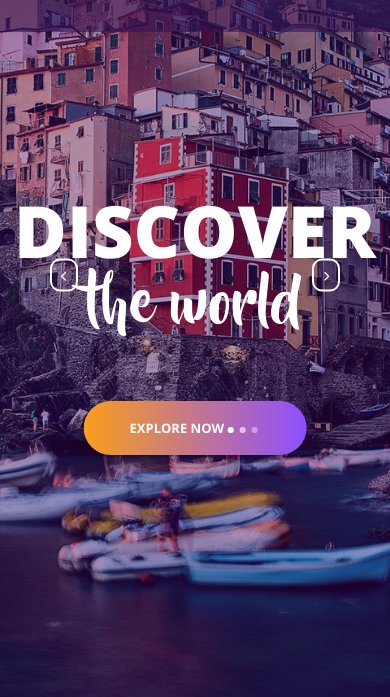
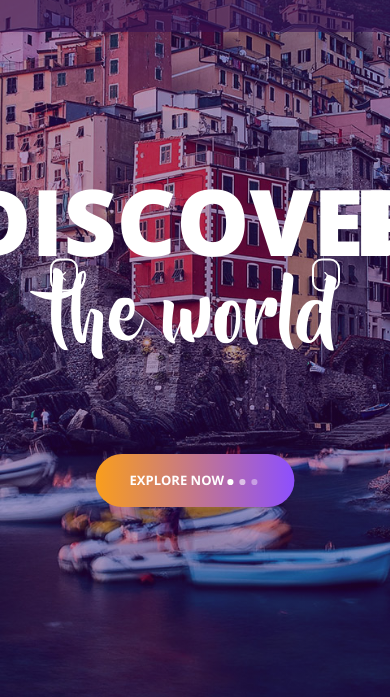
Before and after one commit to Vvilainess/travelix-clone, a website: page index.html in a window 390 px wide. Shown: the part 147-844 px from the top of the page. Drawn offline with nearby package versions, Linux system fonts and the light colour scheme.

Commit message:
responsive

```diff
--- a/assets/js/swiper.js
+++ b/assets/js/swiper.js
@@ -27,4 +27,18 @@ const testimonialsSlider = new Swiper(".swiper.testimonials__slider", {
         nextEl: ".testimonials-button-slider.swiper-button-next",
         prevEl: ".testimonials-button-slider.swiper-button-prev",
     },
+    breakpoints: {
+        640: {
+            slidesPerView: 2,
+            spaceBetween: 20,
+        },
+        768: {
+            slidesPerView: 2,
+            spaceBetween: 40,
+        },
+        1024: {
+            slidesPerView: 3,
+            spaceBetween: 50,
+        },
+    },
 });
--- a/scss/_global.scss
+++ b/scss/_global.scss
@@ -101,10 +101,10 @@ textarea {
     display: flex;
     align-items: center;
     justify-content: center;
-    padding: 0 46px;
+    padding: 0 34px;
     color: var(--white);
     line-height: 53px;
-    font-size: 14px;
+    font-size: 13px;
     font-weight: 700;
     text-transform: uppercase;
     text-align: center;
@@ -115,6 +115,12 @@ textarea {
     -ms-border-radius: 53px;
     -o-border-radius: 53px;
     cursor: pointer;
+    /* @include breakpoint-down(xxlarge) {
+        padding: 0 30px;
+    } */
+    p {
+        display: inline-block;
+    }
     &-sm {
         font-size: 13px;
         font-weight: 100;
--- a/scss/_grid.scss
+++ b/scss/_grid.scss
@@ -140,7 +140,7 @@
 }
 
 /* >= Tablet */
-@media (min-width: 768px) {
+@media (min-width: 740px) {
     .row {
         margin-left: -8px;
         margin-right: -8px;
@@ -428,7 +428,7 @@
 }
 
 /* Tablet - PC low resolution */
-@media (min-width: 768px) and (max-width: 1023px) {
+@media (min-width: 740px) and (max-width: 1023px) {
     .wide {
         width: 644px;
     }
@@ -441,8 +441,8 @@
     }
 
     .wide .row {
-        margin-left: -12px;
-        margin-right: -12px;
+        margin-left: -5px;
+        margin-right: -5px;
     }
 
     .wide .row.sm-gutter {
--- a/scss/_hero.scss
+++ b/scss/_hero.scss
@@ -63,6 +63,9 @@
                     @include breakpoint-down(large) {
                         font-size: 72px;
                     }
+                    @include breakpoint-down(xxlarge) {
+                        font-size: 92px;
+                    }
                 }
                 .content-paragraph {
                     font-size: 100px;
@@ -72,6 +75,9 @@
                     @include breakpoint-down(large) {
                         font-size: 60px;
                         margin-bottom: 30px;
+                    }
+                    @include breakpoint-down(xxlarge) {
+                        font-size: 80px;
                     }
                 }
                 .swiper-button {
--- a/scss/_mixins.scss
+++ b/scss/_mixins.scss
@@ -2,7 +2,8 @@ $breakpoints-up: (
     "small": "576px",
     "medium": "768px",
     "large": "992px",
-    "xlarge": "1200px",
+    "xlarge": "1024px",
+    "xxlarge": "1200px",
 );
 
 /* 575px, 767px, 991px, 1023px, 1239px */
@@ -10,7 +11,8 @@ $breakpoints-down: (
     "small": "575px",
     "medium": "767px",
     "large": "991px",
-    "xlarge": "1199px",
+    "xlarge": "1023px",
+    "xxlarge": "1199px",
 );
 
 @mixin breakpoint-up($size) {
--- a/scss/_offers.scss
+++ b/scss/_offers.scss
@@ -16,9 +16,6 @@
             position: relative;
             width: 100%;
             height: 100%;
-            @include breakpoint-down(large) {
-                height: 708px;
-            }
             .offers-image-bg {
                 position: absolute;
                 top: 0;
@@ -47,7 +44,7 @@
             }
         }
         .offers-content {
-            @include breakpoint-down(large) {
+            @include breakpoint-down(xlarge) {
                 margin-top: 40px;
             }
             .offers-price {
@@ -64,7 +61,7 @@
             }
             .offers-rating {
                 margin-bottom: 25px;
-                @include breakpoint-down(large) {
+                @include breakpoint-down(xlarge) {
                     margin-bottom: 18px;
                 }
                 .fas {
@@ -95,13 +92,13 @@
                 text-transform: capitalize;
                 line-height: 2;
                 margin-bottom: 24px;
-                @include breakpoint-down(large) {
+                @include breakpoint-down(xlarge) {
                     margin-bottom: 18px;
                 }
             }
             .offers-icons {
                 margin-bottom: 56px;
-                @include breakpoint-down(large) {
+                @include breakpoint-down(xlarge) {
                     margin-bottom: 46px;
                 }
                 .offers-icons-list {
--- a/scss/_search.scss
+++ b/scss/_search.scss
@@ -1,7 +1,7 @@
 #search {
     position: relative;
     background: linear-gradient(to right, #fa9e1b, #8d4fff);
-    @include breakpoint-down(large) {
+    @include breakpoint-down(xlarge) {
         padding: 100px 0;
         height: auto;
     }
@@ -9,12 +9,12 @@
         position: absolute;
         bottom: 100%;
         z-index: 1;
-        @include breakpoint-down(large) {
+        @include breakpoint-down(xlarge) {
             position: relative;
             bottom: unset;
         }
         .row {
-            @include breakpoint-down(large) {
+            @include breakpoint-down(xlarge) {
                 flex-direction: column;
             }
             .search-menu-item {
@@ -28,7 +28,7 @@
                 -ms-transition: all 300ms ease-in;
                 -o-transition: all 300ms ease-in;
                 cursor: pointer;
-                @include breakpoint-down(large) {
+                @include breakpoint-down(xlarge) {
                     flex-basis: 62px;
                     justify-content: flex-start;
                 }
@@ -42,7 +42,7 @@
                 }
                 &:first-child {
                     border-top-left-radius: 94px;
-                    @include breakpoint-down(large) {
+                    @include breakpoint-down(xlarge) {
                         border-radius: 0;
                         -webkit-border-radius: 0;
                         -moz-border-radius: 0;
@@ -52,7 +52,7 @@
                 }
                 &:last-child {
                     border-top-right-radius: 94px;
-                    @include breakpoint-down(large) {
+                    @include breakpoint-down(xlarge) {
                         border-radius: 0;
                         -webkit-border-radius: 0;
                         -moz-border-radius: 0;
@@ -62,7 +62,7 @@
                 }
                 img {
                     padding-right: 10px;
-                    @include breakpoint-down(large) {
+                    @include breakpoint-down(xlarge) {
                         padding-left: 18px;
                     }
                 }
@@ -77,7 +77,7 @@
     }
     .search-container {
         height: 192px;
-        @include breakpoint-down(large) {
+        @include breakpoint-down(xlarge) {
             height: 100%;
             margin-top: 46px;
         }
@@ -85,12 +85,17 @@
             height: 100%;
             justify-content: center;
             align-items: center;
-            @include breakpoint-down(large) {
+            @include breakpoint-down(xlarge) {
                 justify-content: flex-start;
             }
             .search-container__item {
                 position: relative;
                 padding-right: 15px;
+                @include breakpoint-down(xlarge) {
+                    width: 100%;
+                    padding-right: 5px;
+                    margin-top: 18px;
+                }
                 label {
                     display: block;
                     color: var(--white);
@@ -128,19 +133,17 @@
                     -ms-transform: translateY(-50%);
                     -o-transform: translateY(-50%);
                     cursor: pointer;
-                    @include breakpoint-down(large) {
-                        right: 2%;
+                    @include breakpoint-down(xlarge) {
+                        right: 10%;
                     }
-                }
-                @include breakpoint-down(large) {
-                    width: 100%;
-                    padding: 0;
-                    margin-top: 18px;
                 }
             }
             .search-button {
                 margin-top: 32px;
                 background-color: var(--purple);
+                @include breakpoint-down(xlarge) {
+                    margin-top: 48px;
+                }
             }
         }
     }
--- a/scss/_tours.scss
+++ b/scss/_tours.scss
@@ -10,7 +10,7 @@
                 font-weight: 700;
                 text-align: center;
                 color: var(--secondary);
-                @include breakpoint-down(large) {
+                @include breakpoint-down(xlarge) {
                     margin-bottom: 24px;
                 }
             }
@@ -22,7 +22,7 @@
                 text-align: center;
                 text-transform: capitalize;
                 color: var(--gray);
-                @include breakpoint-down(large) {
+                @include breakpoint-down(xlarge) {
                     line-height: 1.3;
                     margin-bottom: 64px;
                 }
@@ -145,7 +145,7 @@
                         }
                     }
                 }
-                @include breakpoint-down(large) {
+                @include breakpoint-down(xlarge) {
                     margin-bottom: 60px;
                 }
             }
```
Also changed, not shown: index.html (+11 -11 lines), assets/css/style.css, 1 other file.
